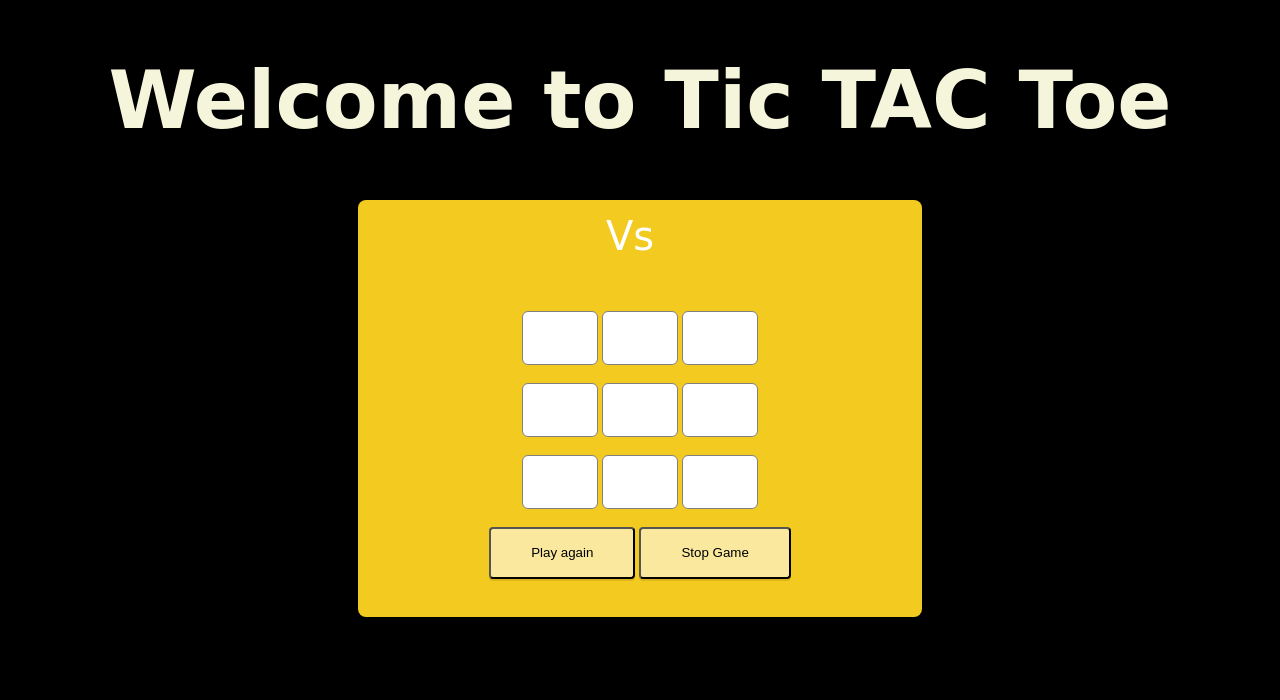
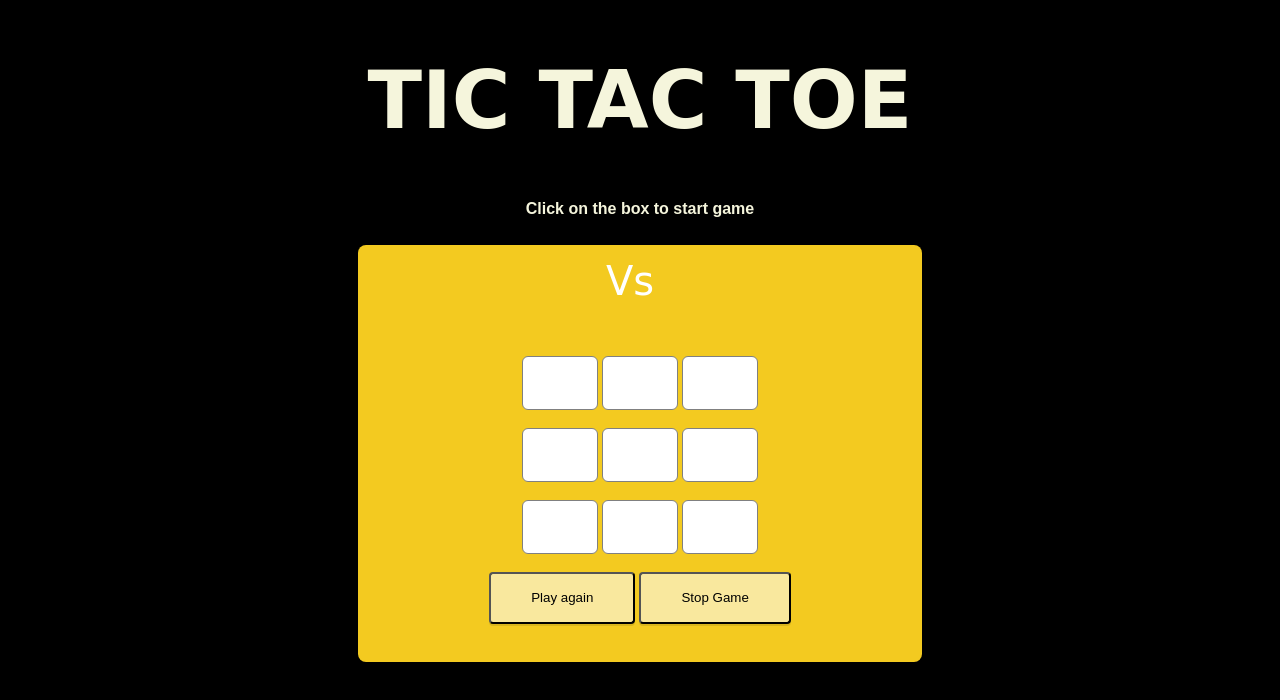
Before and after one commit to vickystickz/Tic_tac_toe, a plain HTML site: page main.html in a window 1280 px wide. Drawn offline with Linux system fonts and the light colour scheme; a web font is replaced by a local one.

Commit message:
Recent commit

```diff
--- a/game.css
+++ b/game.css
@@ -8,6 +8,11 @@ body {
 h1 {
     font-family: 'Tourney', cursive;
     font-size: 85px;
+}
+h5 {
+    font-family:sans-serif;
+    font-size: medium;
+    color:#f5f5dc
 }
 p.match {
     font-family: 'Tourney', cursive;
--- a/main.html
+++ b/main.html
@@ -9,7 +9,8 @@
     <script src="game.js"></script>
 </head>
 <body>
-    <h1 id="head">Welcome to Tic TAC Toe</h1>
+    <h1 id="head">TIC TAC TOE</h1>
+    <h5>Click on the box to start game</h5>
     <div class="main">
         <div class="box">
         <p id="first_name"><strong></strong></p>
```
Also changed, not shown: img/TIC Tac Toe.png (deleted).
